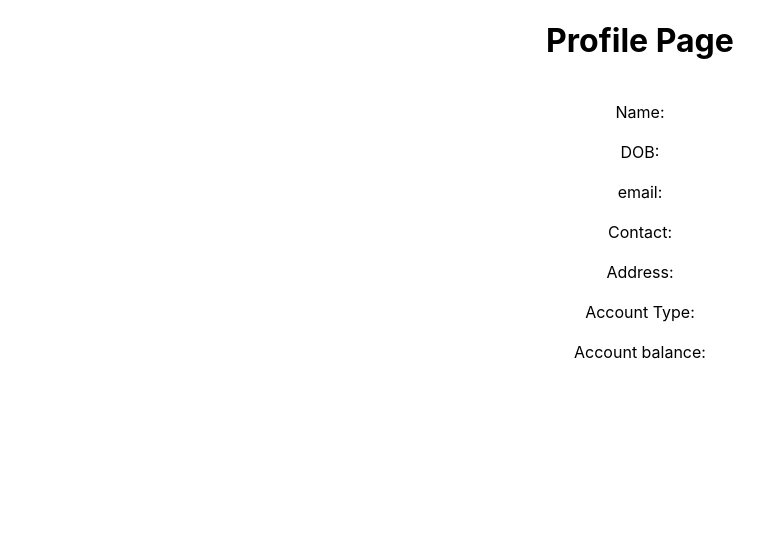
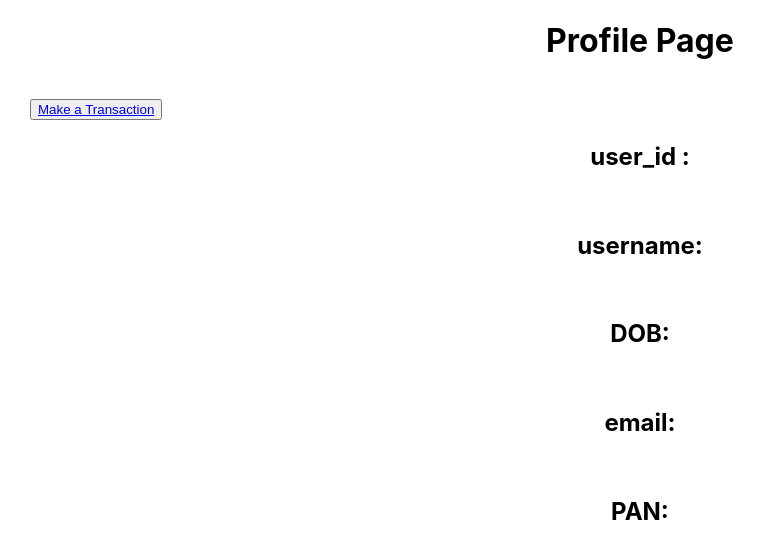
Before and after one commit to iAgar/dotNetTraining, a React (Create React App) app in the folder frontend/: page /UserProfile in a window 1280 px wide. Shown: the top 558 px of the page, without its empty margins (0-766 px from the left). Built offline with nearby package versions, Linux system fonts and the light colour scheme.

Commit message:
all sites linked

```diff
--- a/frontend/src/App.js
+++ b/frontend/src/App.js
@@ -5,11 +5,13 @@ import { BrowserRouter as Router,Route,Routes, createBrowserRouter, createRoutes
 import CreateAccount from './Pages/CreateAccount';
 import UserProfile from './Pages/UserProfile';
 import Txn from './Pages/Txn';
+import { UserContext, UserProvider } from './Pages/UserContext';
 // import userType from React.createContext('none');
 
 
 function App() {
   return (
+    <UserProvider>
     <div className='App'>
     <Router>
 
@@ -23,6 +25,7 @@ function App() {
 
     </Router>
     </div>
+    </UserProvider>
 
   );
 }
--- a/frontend/src/Pages/SignIn.js
+++ b/frontend/src/Pages/SignIn.js
@@ -1,18 +1,19 @@
-import React from 'react';
+import React, { useContext } from 'react';
 import { useState } from 'react';
 import axios from 'axios';
-import { UserContext } from './userContext.js';
+import { UserContext, UserDispatchContext } from './UserContext.js';
 import { useNavigate } from "react-router-dom";
 
 const SignIn = () =>{
+    const setUserDetails = useContext(UserDispatchContext);
 
-    const [userDetails, setUserDetails] = useState({
+    const [userDetails, setUserLoginDetails] = useState({
         'email': '',
         'pass': '',
     });
     const Navigation = useNavigate();
     const handleChange = (event) => {
-        setUserDetails({...userDetails, [event.target.name] : event.target.value})
+        setUserLoginDetails({...userDetails, [event.target.name] : event.target.value})
 
     }
 
@@ -24,14 +25,19 @@ const SignIn = () =>{
             .post('https://localhost:7180/api/Users/login',userDetails)
             .then((response)=>{
                 console.log(response);
+                const user = response.data.user;
+
                 if(response.data.success){
                     alert("successful signin");
+                    // console.log(user);
+                    setUserDetails(user);
                     //send signed in user details using context and route to post-signin
-                    <UserContext.Provider value='user'>
+                    // <UserContext.Provider>
                         {/* <Navigate  to = '/CreateAccount' replace={true}/> */}
-                            {Navigation("/UserProfile")}
 
-                    </UserContext.Provider>
+                    Navigation("/UserProfile",{Users: user})
+
+                    // </UserContext.Provider>
 
                 }
                 else{
--- a/frontend/src/Pages/UserProfile.js
+++ b/frontend/src/Pages/UserProfile.js
@@ -1,51 +1,37 @@
-import React from 'react';
+import React, { useContext } from 'react';
 import ReactDOM from 'react-dom/client';
 import { useState } from 'react';
+import { UserContext } from './UserContext';
+import { Link } from 'react-router-dom';
 
-const UserProfile = () =>{
+const UserProfile = () => {
 
-    const [userDetails,setUserDetails] = useState({
-        'uname': 0,
-        'email': '',
-        'dob': '',
-        'proof': '',
-        'pass': '',
-        'address':'',
-        'contact':'',
-        'accType':'',
-        'balance':0,
-        'accNumber':0,
+    const userDetails = useContext(UserContext);
 
-    });
-    const [error,setError] = useState('')
-    const handleChange = (event) => {
-        setUserDetails({...userDetails, [event.target.name] : event.target.value})
-        // console.log(userDetails)
-    }
+    console.log(userDetails);
+    const [error, setError] = useState('')
 
 
 
-
-    return(
-        <div>
+    return (
+        <div >
             <h1>
                 Profile Page
             </h1>
-            <br/>
+            <p style={{ position: 'absolute', left: '30px' }}><button><Link to='/Txn'>Make a Transaction</Link></button></p>
+            <br /><br />
 
-            <div>Name:</div>
-            <br/>
-            <div> DOB: </div>
-            <br/>
-            <div> email:</div>
-            <br/>
-            <div> Contact:</div>
-            <br/>
-            <div> Address:</div>
-            <br/>
-            <div> Account Type: </div>
-            <br/>
-            <div>Account balance:</div>
+            <div> <h2>user_id :</h2> {userDetails.userid}</div>
+            <br />
+            <div><h2>username:</h2> {userDetails.uname}</div>
+            <br />
+            <div><h2>DOB:</h2>  {userDetails.dob}</div>
+            <br />
+            <div><h2>email:</h2>{userDetails.email}</div>
+            <br />
+            <div><h2> PAN:</h2>{userDetails.proof}</div>
+            <br />
+
 
 
         </div>
--- a/frontend/src/Pages/userContext.js
+++ b/frontend/src/Pages/userContext.js
@@ -1,3 +1,23 @@
-import { createContext } from 'react';
+import React, { createContext, useState } from "react";
 
-export const UserContext = createContext('none');
+// Create two context:
+// UserContext: to query the context state
+// UserDispatchContext: to mutate the context state
+const UserContext = createContext(undefined);
+const UserDispatchContext = createContext(undefined);
+
+// A "provider" is used to encapsulate only the
+// components that needs the state in this context
+function UserProvider({ children }) {
+  const [userDetails, setUserDetails] = useState({});
+
+  return (
+    <UserContext.Provider value={userDetails}>
+      <UserDispatchContext.Provider value={setUserDetails}>
+        {children}
+      </UserDispatchContext.Provider>
+    </UserContext.Provider>
+  );
+}
+
+export { UserProvider, UserContext, UserDispatchContext };
```
Also changed, not shown: frontend/src/Pages/PostSignIn.js (deleted, +0 -12 lines), frontend/src/Pages/Protectedroute.js (added, +9 -0 lines).
